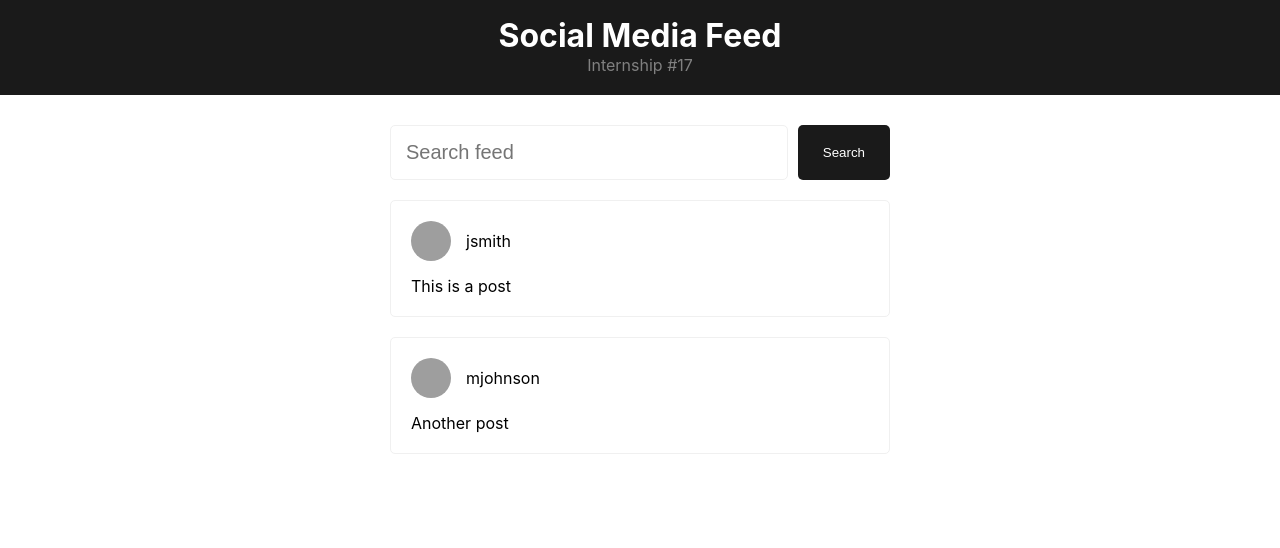
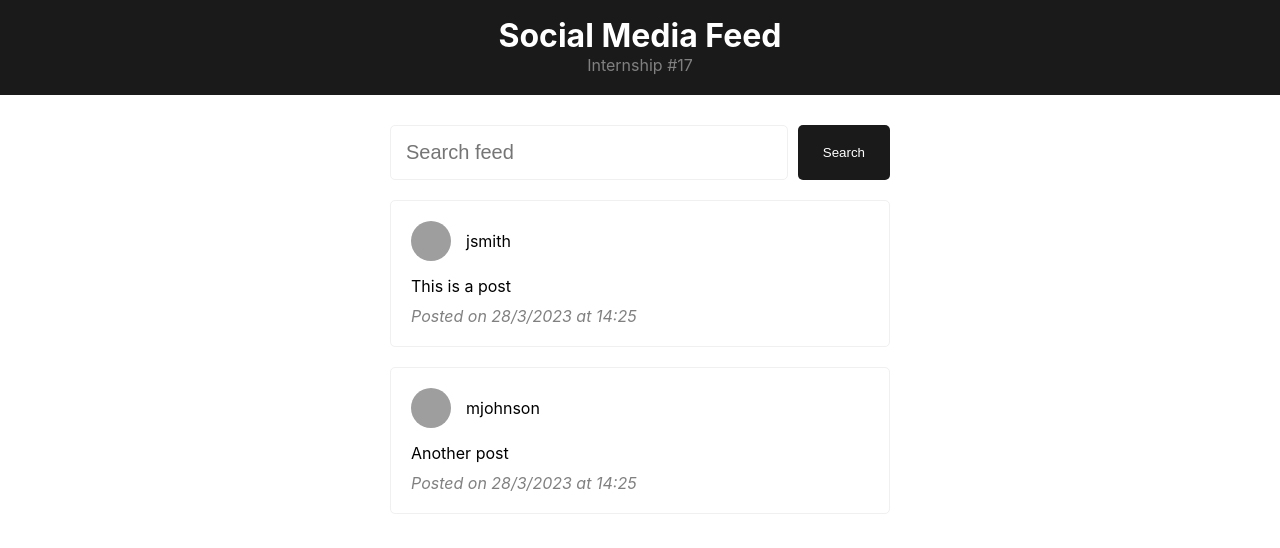
Before and after one commit to lovretomic/Internship-17-Social-Media-Feed, a React (Create React App) app in the folder social-media-feed/: page / in a window 1280 px wide. Shown: the top 548 px of the page. Built offline with nearby package versions, Linux system fonts and the light colour scheme; grey boxes are pictures that could not be loaded.

Commit message:
Added timestamps to posts and comments

```diff
--- a/social-media-feed/src/components/Comments/Comments.jsx
+++ b/social-media-feed/src/components/Comments/Comments.jsx
@@ -9,6 +9,7 @@ const Comments = ({ postId }) => {
 
   return comments.map((comment, i) => {
     const userData = users.find((user) => user.id === comment.userId);
+    const postTimestamp = new Date(comment.timestamp);
     return (
       <div className={classes.post} key={i}>
         <div className={classes.postHeader}>
@@ -21,6 +22,11 @@ const Comments = ({ postId }) => {
         </div>
 
         <p className={classes.postText}>{comment.body}</p>
+        <p
+          className={classes.postTimestamp}
+        >{`Posted on ${postTimestamp.getDate()}/${
+          postTimestamp.getMonth() + 1
+        }/${postTimestamp.getFullYear()} at ${postTimestamp.getHours()}:${postTimestamp.getSeconds()}`}</p>
       </div>
     );
   });
--- a/social-media-feed/src/components/Comments/index.module.css
+++ b/social-media-feed/src/components/Comments/index.module.css
@@ -40,3 +40,9 @@
 .postText {
     margin: 0;
 }
+
+.postTimestamp {
+    color: gray;
+    margin: 10px 0 0 0;
+    font-style: italic;
+}
--- a/social-media-feed/src/components/Post/Post.jsx
+++ b/social-media-feed/src/components/Post/Post.jsx
@@ -14,6 +14,7 @@ const Post = ({ postId, keyIndex, isClickable }) => {
     return;
   }
   const userData = users.find((user) => user.id === post.userId);
+  const postTimestamp = new Date(post.timestamp);
   return (
     <div
       className={`${classes.post} ${isClickable ? classes.clickable : ""}`}
@@ -32,6 +33,11 @@ const Post = ({ postId, keyIndex, isClickable }) => {
       </div>
 
       <p className={classes.postText}>{post.text}</p>
+      <p
+        className={classes.postTimestamp}
+      >{`Posted on ${postTimestamp.getDate()}/${
+        postTimestamp.getMonth() + 1
+      }/${postTimestamp.getFullYear()} at ${postTimestamp.getHours()}:${postTimestamp.getSeconds()}`}</p>
     </div>
   );
 };
--- a/social-media-feed/src/components/Post/index.module.css
+++ b/social-media-feed/src/components/Post/index.module.css
@@ -40,3 +40,9 @@
 .postText {
     margin: 0;
 }
+
+.postTimestamp {
+    color: gray;
+    margin: 10px 0 0 0;
+    font-style: italic;
+}
```
